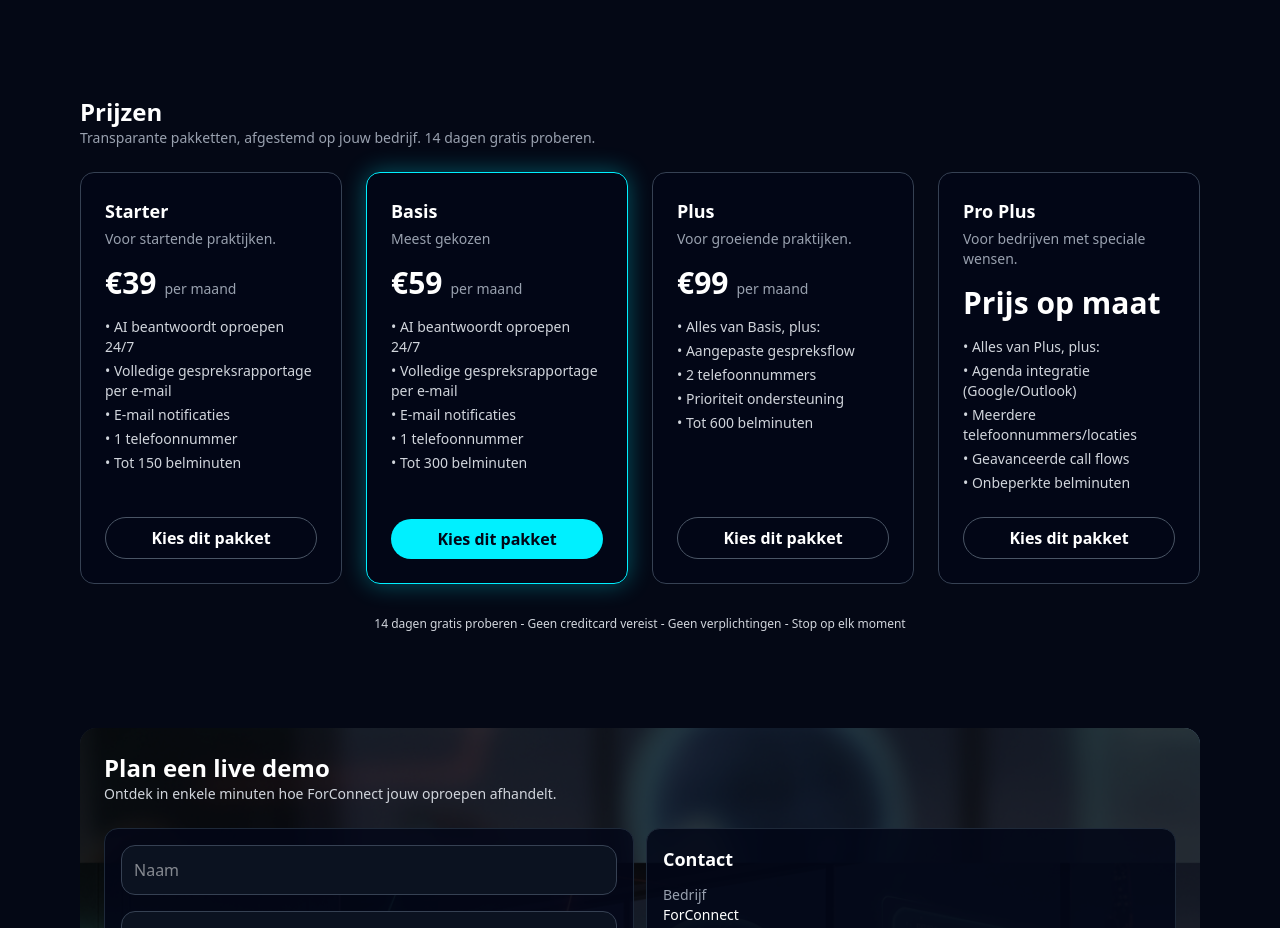
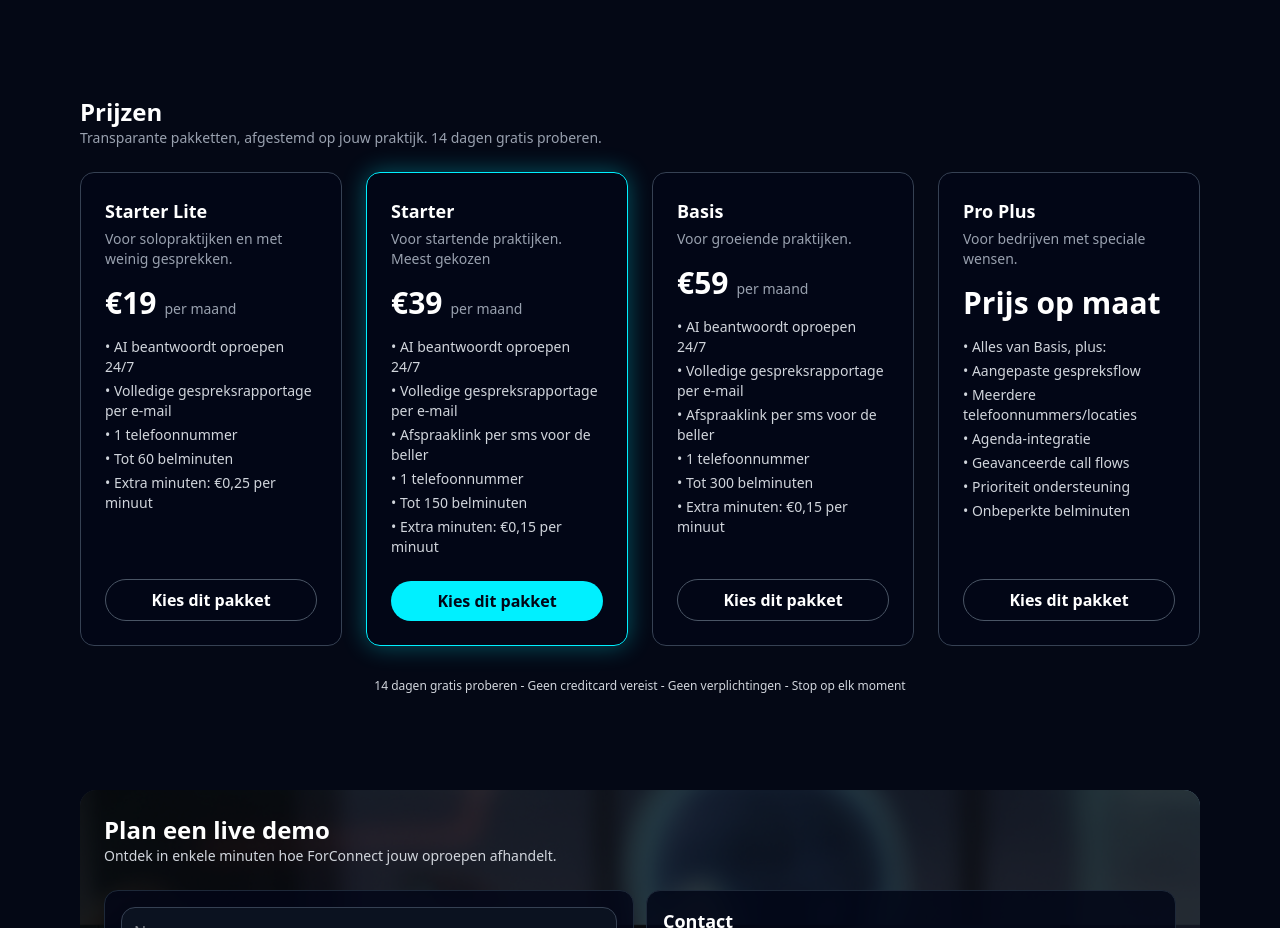
Before and after one commit to ForConnect/forconnect-site, a Next.js app: page / in a window 1280 px wide. Shown: the part 3061-3989 px from the top of the page. Built offline with nearby package versions, Linux system fonts and the light colour scheme.

Commit message:
Update pricing: Starter Lite, Starter, Basis, Pro Plus

```diff
--- a/app/beauty/page.tsx
+++ b/app/beauty/page.tsx
@@ -483,45 +483,47 @@ export default function BeautyPage() {
           >
             {[
               {
-                name: "Starter",
-                sub: "Voor startende salons.",
-                price: "39",
+                name: "Starter Lite",
+                sub: "Voor solosalons en met weinig gesprekken.",
+                price: "19",
                 priceLabel: "per maand",
                 featured: false,
                 features: [
                   "AI beantwoordt oproepen 24/7",
                   "Volledige gespreksrapportage per e-mail",
-                  "E-mail notificaties",
                   "1 telefoonnummer",
-                  "Tot 150 belminuten",
+                  "Tot 60 belminuten",
+                  "Extra minuten: \u20AC0,25 per minuut",
                 ],
               },
               {
-                name: "Basis",
-                sub: "Meest gekozen",
-                price: "59",
+                name: "Starter",
+                sub: "Voor startende salons. Meest gekozen",
+                price: "39",
                 priceLabel: "per maand",
                 featured: true,
                 features: [
                   "AI beantwoordt oproepen 24/7",
                   "Volledige gespreksrapportage per e-mail",
-                  "E-mail notificaties",
+                  "Afspraaklink per sms voor de beller",
                   "1 telefoonnummer",
-                  "Tot 300 belminuten",
+                  "Tot 150 belminuten",
+                  "Extra minuten: \u20AC0,15 per minuut",
                 ],
               },
               {
-                name: "Plus",
+                name: "Basis",
                 sub: "Voor groeiende salons.",
-                price: "99",
+                price: "59",
                 priceLabel: "per maand",
                 featured: false,
                 features: [
-                  "Alles van Basis, plus:",
-                  "Aangepaste gespreksflow",
-                  "2 telefoonnummers",
-                  "Prioriteit ondersteuning",
-                  "Tot 600 belminuten",
+                  "AI beantwoordt oproepen 24/7",
+                  "Volledige gespreksrapportage per e-mail",
+                  "Afspraaklink per sms voor de beller",
+                  "1 telefoonnummer",
+                  "Tot 300 belminuten",
+                  "Extra minuten: \u20AC0,15 per minuut",
                 ],
               },
               {
@@ -531,10 +533,12 @@ export default function BeautyPage() {
                 priceLabel: null,
                 featured: false,
                 features: [
-                  "Alles van Plus, plus:",
-                  "Agenda integratie (Google/Outlook)",
+                  "Alles van Basis, plus:",
+                  "Aangepaste gespreksflow",
                   "Meerdere telefoonnummers/locaties",
+                  "Agenda-integratie",
                   "Geavanceerde call flows",
+                  "Prioriteit ondersteuning",
                   "Onbeperkte belminuten",
                 ],
               },
@@ -596,6 +600,9 @@ export default function BeautyPage() {
               </div>
             ))}
           </div>
+          <p style={{ textAlign: "center", color: textMuted, fontSize: "13px", marginTop: "32px" }}>
+            14 dagen gratis proberen - Geen creditcard vereist - Geen verplichtingen - Stop op elk moment
+          </p>
         </section>
 
         {/* CONTACT */}
--- a/app/kappers/page.tsx
+++ b/app/kappers/page.tsx
@@ -359,45 +359,47 @@ export default function KappersPage() {
           >
             {[
               {
-                name: "Starter",
-                sub: "Voor startende salons.",
-                price: "39",
+                name: "Starter Lite",
+                sub: "Voor solosalons en met weinig gesprekken.",
+                price: "19",
                 priceLabel: "per maand",
                 featured: false,
                 features: [
                   "AI beantwoordt oproepen 24/7",
                   "Volledige gespreksrapportage per e-mail",
-                  "E-mail notificaties",
                   "1 telefoonnummer",
-                  "Tot 150 belminuten",
+                  "Tot 60 belminuten",
+                  "Extra minuten: \u20AC0,25 per minuut",
                 ],
               },
               {
-                name: "Basis",
-                sub: "Meest gekozen",
-                price: "59",
+                name: "Starter",
+                sub: "Voor startende salons. Meest gekozen",
+                price: "39",
                 priceLabel: "per maand",
                 featured: true,
                 features: [
                   "AI beantwoordt oproepen 24/7",
                   "Volledige gespreksrapportage per e-mail",
-                  "E-mail notificaties",
+                  "Afspraaklink per sms voor de beller",
                   "1 telefoonnummer",
-                  "Tot 300 belminuten",
+                  "Tot 150 belminuten",
+                  "Extra minuten: \u20AC0,15 per minuut",
                 ],
               },
               {
-                name: "Plus",
+                name: "Basis",
                 sub: "Voor groeiende salons.",
-                price: "99",
+                price: "59",
                 priceLabel: "per maand",
                 featured: false,
                 features: [
-                  "Alles van Basis, plus:",
-                  "Aangepaste gespreksflow",
-                  "2 telefoonnummers",
-                  "Prioriteit ondersteuning",
-                  "Tot 600 belminuten",
+                  "AI beantwoordt oproepen 24/7",
+                  "Volledige gespreksrapportage per e-mail",
+                  "Afspraaklink per sms voor de beller",
+                  "1 telefoonnummer",
+                  "Tot 300 belminuten",
+                  "Extra minuten: \u20AC0,15 per minuut",
                 ],
               },
               {
@@ -407,10 +409,12 @@ export default function KappersPage() {
                 priceLabel: null,
                 featured: false,
                 features: [
-                  "Alles van Plus, plus:",
-                  "Agenda integratie (Google/Outlook)",
+                  "Alles van Basis, plus:",
+                  "Aangepaste gespreksflow",
                   "Meerdere telefoonnummers/locaties",
+                  "Agenda-integratie",
                   "Geavanceerde call flows",
+                  "Prioriteit ondersteuning",
                   "Onbeperkte belminuten",
                 ],
               },
@@ -470,6 +474,9 @@ export default function KappersPage() {
               </div>
             ))}
           </div>
+          <p style={{ textAlign: "center", color: "#94a3b8", fontSize: "13px", marginTop: "32px" }}>
+            14 dagen gratis proberen - Geen creditcard vereist - Geen verplichtingen - Stop op elk moment
+          </p>
         </section>
 
         {/* CONTACT FORM */}
--- a/app/page.tsx
+++ b/app/page.tsx
@@ -71,12 +71,12 @@ const content: Record<'nl' | 'en', ContentType> = {
       { title: 'Geen personeelskosten', text: 'Vaste maandprijs.' },
     ],
     pricingTitle: 'Prijzen',
-    pricingSubtitle: 'Transparante pakketten, afgestemd op jouw bedrijf. 14 dagen gratis proberen.',
+    pricingSubtitle: 'Transparante pakketten, afgestemd op jouw praktijk. 14 dagen gratis proberen.',
     plans: [
-      { name: 'Starter', price: '\u20AC39', per: 'per maand', description: 'Voor startende praktijken.', features: ['AI beantwoordt oproepen 24/7', 'Volledige gespreksrapportage per e-mail', 'E-mail notificaties', '1 telefoonnummer', 'Tot 150 belminuten'] },
-      { name: 'Basis', price: '\u20AC59', per: 'per maand', description: 'Meest gekozen', features: ['AI beantwoordt oproepen 24/7', 'Volledige gespreksrapportage per e-mail', 'E-mail notificaties', '1 telefoonnummer', 'Tot 300 belminuten'], highlight: true },
-      { name: 'Plus', price: '\u20AC99', per: 'per maand', description: 'Voor groeiende praktijken.', features: ['Alles van Basis, plus:', 'Aangepaste gespreksflow', '2 telefoonnummers', 'Prioriteit ondersteuning', 'Tot 600 belminuten'] },
-      { name: 'Pro Plus', price: 'Prijs op maat', per: '', description: 'Voor bedrijven met speciale wensen.', features: ['Alles van Plus, plus:', 'Agenda integratie (Google/Outlook)', 'Meerdere telefoonnummers/locaties', 'Geavanceerde call flows', 'Onbeperkte belminuten'] },
+      { name: 'Starter Lite', price: '\u20AC19', per: 'per maand', description: 'Voor solopraktijken en met weinig gesprekken.', features: ['AI beantwoordt oproepen 24/7', 'Volledige gespreksrapportage per e-mail', '1 telefoonnummer', 'Tot 60 belminuten', 'Extra minuten: \u20AC0,25 per minuut'] },
+      { name: 'Starter', price: '\u20AC39', per: 'per maand', description: 'Voor startende praktijken. Meest gekozen', features: ['AI beantwoordt oproepen 24/7', 'Volledige gespreksrapportage per e-mail', 'Afspraaklink per sms voor de beller', '1 telefoonnummer', 'Tot 150 belminuten', 'Extra minuten: \u20AC0,15 per minuut'], highlight: true },
+      { name: 'Basis', price: '\u20AC59', per: 'per maand', description: 'Voor groeiende praktijken.', features: ['AI beantwoordt oproepen 24/7', 'Volledige gespreksrapportage per e-mail', 'Afspraaklink per sms voor de beller', '1 telefoonnummer', 'Tot 300 belminuten', 'Extra minuten: \u20AC0,15 per minuut'] },
+      { name: 'Pro Plus', price: 'Prijs op maat', per: '', description: 'Voor bedrijven met speciale wensen.', features: ['Alles van Basis, plus:', 'Aangepaste gespreksflow', 'Meerdere telefoonnummers/locaties', 'Agenda-integratie', 'Geavanceerde call flows', 'Prioriteit ondersteuning', 'Onbeperkte belminuten'] },
     ],
     demoTitle: 'Plan een live demo',
     demoSubtitle: 'Ontdek in enkele minuten hoe ForConnect jouw oproepen afhandelt.',
@@ -120,10 +120,10 @@ const content: Record<'nl' | 'en', ContentType> = {
     pricingTitle: 'Pricing',
     pricingSubtitle: 'Flexible plans for growing businesses. 14-day free trial.',
     plans: [
-      { name: 'Starter', price: '\u20AC39', per: 'per month', description: 'For starting practices.', features: ['AI answers calls 24/7', 'Complete call reports via email', 'Email notifications', '1 phone number', 'Up to 150 call minutes'] },
-      { name: 'Basis', price: '\u20AC59', per: 'per month', description: 'Most popular', features: ['AI answers calls 24/7', 'Complete call reports via email', 'Email notifications', '1 phone number', 'Up to 300 call minutes'], highlight: true },
-      { name: 'Plus', price: '\u20AC99', per: 'per month', description: 'For growing practices.', features: ['Everything in Basis, plus:', 'Personalized call flow', '2 phone numbers', 'Priority support', 'Up to 600 call minutes'] },
-      { name: 'Pro Plus', price: 'Custom', per: '', description: 'For businesses with special needs.', features: ['Everything in Plus, plus:', 'Calendar integration (Google/Outlook)', 'Multiple phone numbers/locations', 'Advanced call flows', 'Unlimited call minutes'] },
+      { name: 'Starter Lite', price: '\u20AC19', per: 'per month', description: 'For solo practices with few calls.', features: ['AI answers calls 24/7', 'Complete call reports via email', '1 phone number', 'Up to 60 call minutes', 'Extra minutes: \u20AC0.25 per minute'] },
+      { name: 'Starter', price: '\u20AC39', per: 'per month', description: 'For starting practices. Most popular', features: ['AI answers calls 24/7', 'Complete call reports via email', 'Appointment link by SMS for the caller', '1 phone number', 'Up to 150 call minutes', 'Extra minutes: \u20AC0.15 per minute'], highlight: true },
+      { name: 'Basis', price: '\u20AC59', per: 'per month', description: 'For growing practices.', features: ['AI answers calls 24/7', 'Complete call reports via email', 'Appointment link by SMS for the caller', '1 phone number', 'Up to 300 call minutes', 'Extra minutes: \u20AC0.15 per minute'] },
+      { name: 'Pro Plus', price: 'Custom', per: '', description: 'For businesses with special needs.', features: ['Everything in Basis, plus:', 'Personalized call flow', 'Multiple phone numbers/locations', 'Calendar integration', 'Advanced call flows', 'Priority support', 'Unlimited call minutes'] },
     ],
     demoTitle: 'Book a live demo',
     demoSubtitle: 'See how ForConnect handles your calls.',
```
